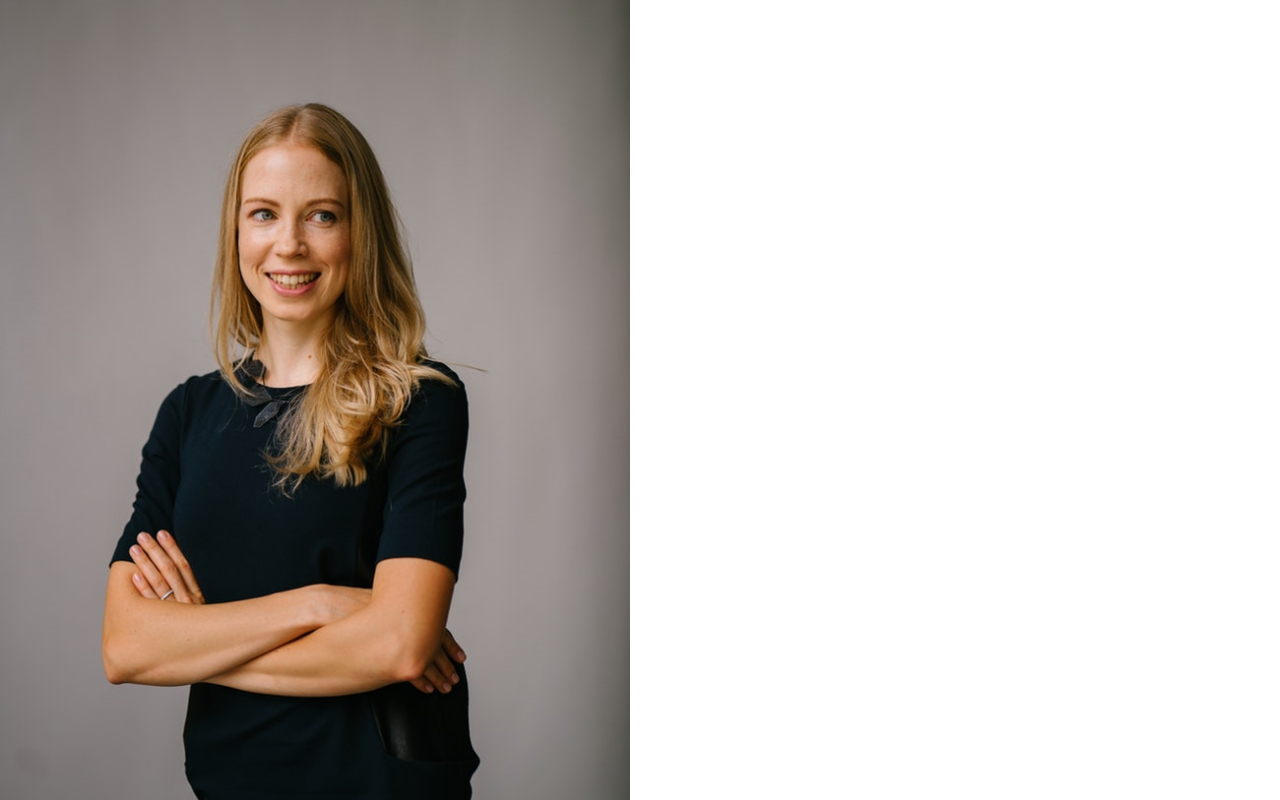
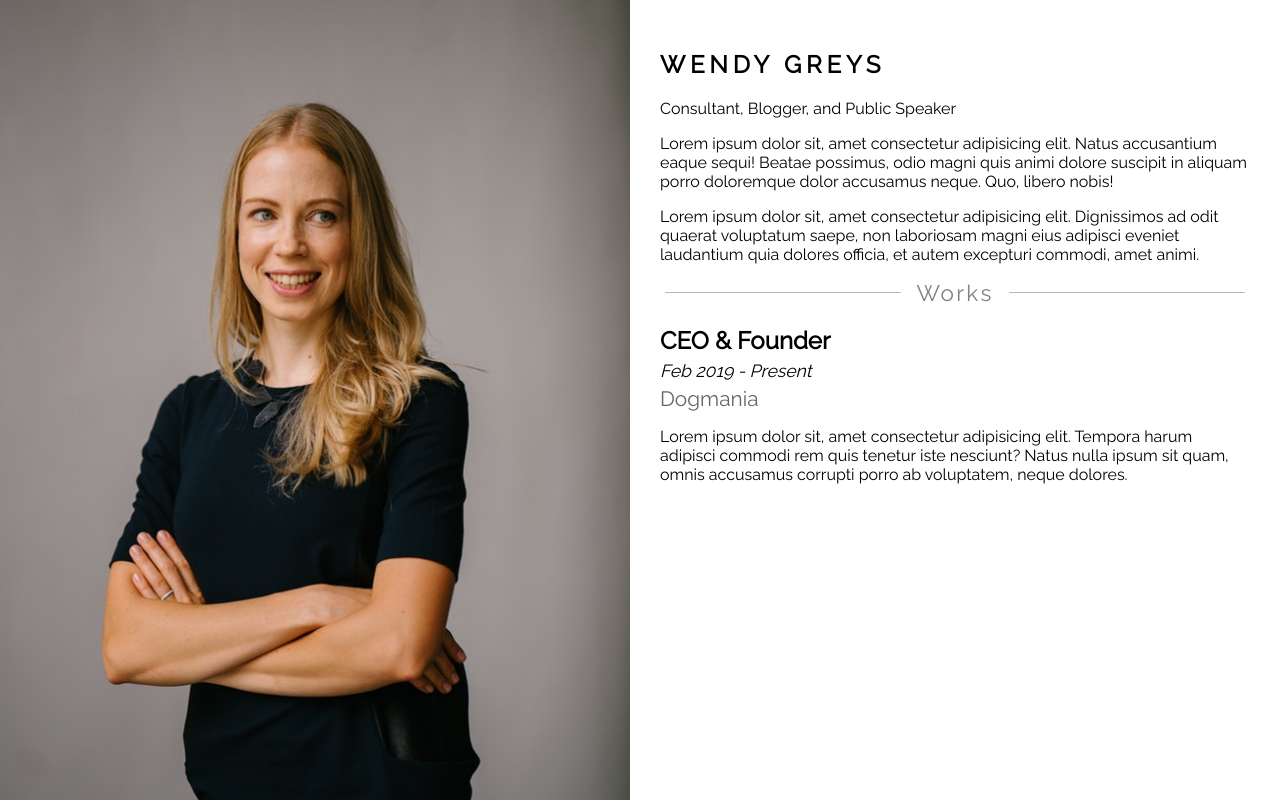
Before and after one commit to paulotijero/about-me-clon, a plain HTML site: page index.html in a window 1280 px wide. Drawn offline with Linux system fonts and the light colour scheme.

Commit message:
Add info

```diff
--- a/assets/css/style.css
+++ b/assets/css/style.css
@@ -1,8 +1,12 @@
+* {
+  box-sizing: border-box;
+}
 body {
   display: grid;
   height: 100vh;
   width: 100vw;
   margin: 0;
+  font-family: "Raleway", sans-serif;
   grid-template: 1fr / 1fr 650px;
   grid-template-areas: "photo info";
 }
@@ -27,3 +31,61 @@ body {
   top: 0;
   left: 0;
 }
+
+.info {
+  padding: 30px;
+}
+
+.name {
+  text-transform: uppercase;
+  letter-spacing: 0.2em;
+}
+
+.header {
+  display: flex;
+  flex-direction: row;
+  align-items: center;
+  margin: 0 5px;
+}
+
+.header span {
+  margin: 0 15px;
+  font-weight: normal;
+  font-size: 1.2em;
+  letter-spacing: 0.1em;
+  color: rgb(129, 129, 129);
+}
+
+.header::before,
+.header::after {
+  content: " ";
+  width: 100%;
+  border-top: 1px solid rgb(185, 182, 182);
+}
+
+.role {
+  margin-bottom: 5px;
+}
+
+.date {
+  font-style: italic;
+  font-size: 1.1em;
+}
+
+.place {
+  margin-top: 5px;
+  font-size: 1.3em;
+  text-decoration: none;
+  color: #666;
+}
+
+.place:hover {
+  cursor: pointer;
+  text-decoration: underline;
+  color: rgb(36, 36, 36);
+}
+
+.container div {
+  display: flex;
+  flex-direction: column;
+}
--- a/index.html
+++ b/index.html
@@ -4,6 +4,10 @@
     <meta charset="UTF-8" />
     <meta name="viewport" content="width=device-width, initial-scale=1.0" />
     <meta http-equiv="X-UA-Compatible" content="ie=edge" />
+    <link
+      href="https://fonts.googleapis.com/css?family=Raleway&display=swap"
+      rel="stylesheet"
+    />
     <link rel="stylesheet" href="assets/css/style.css" />
     <title>About me</title>
   </head>
@@ -11,6 +15,39 @@
     <section id="photo" class="photo">
       <img src="assets/img/person.jpg" alt="person" />
     </section>
-    <section id="info" class="info"></section>
+    <section id="info" class="info">
+      <h1 class="name">wendy greys</h1>
+      <span class="summary">Consultant, Blogger, and Public Speaker</span>
+      <div class="description">
+        <p>
+          Lorem ipsum dolor sit, amet consectetur adipisicing elit. Natus
+          accusantium eaque sequi! Beatae possimus, odio magni quis animi dolore
+          suscipit in aliquam porro doloremque dolor accusamus neque. Quo,
+          libero nobis!
+        </p>
+        <p>
+          Lorem ipsum dolor sit, amet consectetur adipisicing elit. Dignissimos
+          ad odit quaerat voluptatum saepe, non laboriosam magni eius adipisci
+          eveniet laudantium quia dolores officia, et autem excepturi commodi,
+          amet animi.
+        </p>
+      </div>
+      <div class="container">
+        <h3 class="header">
+          <span>Works</span>
+        </h3>
+        <h2 class="role">CEO & Founder</h2>
+        <div>
+          <span class="date">Feb 2019 - Present</span>
+          <a href="#" class="place">Dogmania</a>
+        </div>
+        <p>
+          Lorem ipsum dolor sit, amet consectetur adipisicing elit. Tempora
+          harum adipisci commodi rem quis tenetur iste nesciunt? Natus nulla
+          ipsum sit quam, omnis accusamus corrupti porro ab voluptatem, neque
+          dolores.
+        </p>
+      </div>
+    </section>
   </body>
 </html>
```
